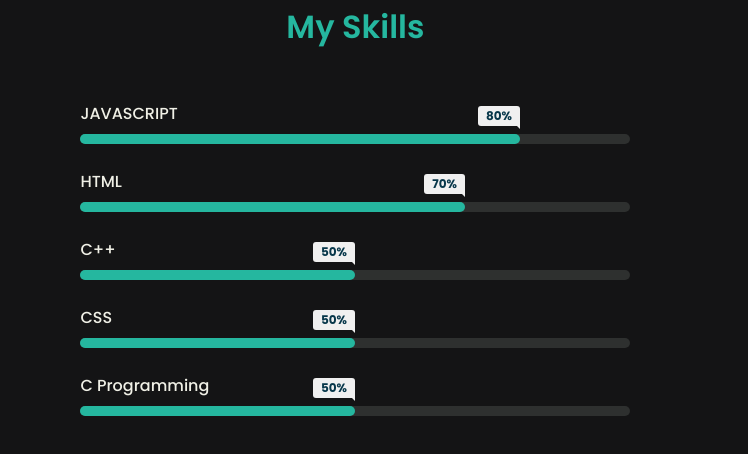
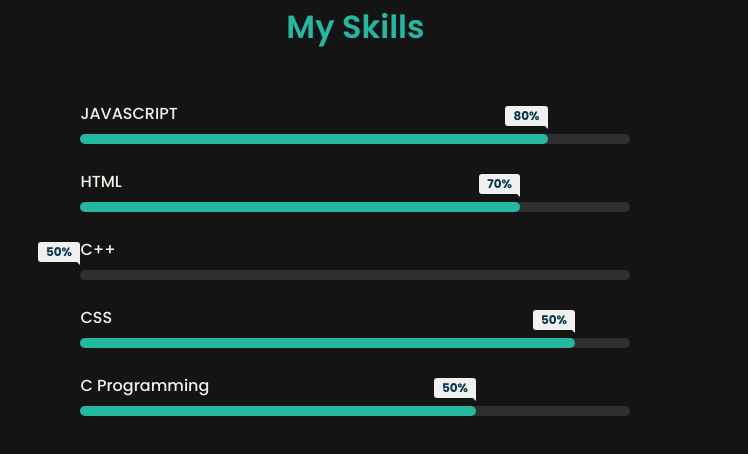
Before and after one commit to AbhayT1912/firstportfolro, a plain HTML site: page index.html in a window 1280 px wide. Shown: the part 893-1347 px from the top of the page, 532-1280 px from the left. Drawn offline with nearby package versions, Linux system fonts and the light colour scheme; a script that the page names is missing.

Commit message:
Update style.css

```diff
--- a/style.css
+++ b/style.css
@@ -197,19 +197,19 @@ header {
 }
 
 .progress-line .html {
+  width: 85%;
+}
+.progress-line .css {
   width: 80%;
 }
-.progress-line .css {
-  width: 70%;
-}
-.progress-line .bootstrap {
+/* .progress-line .bootstrap {
   width: 50%;
-}
+} */
 .progress-line .javascript {
-  width: 50%;
+  width: 90%;
 }
 .progress-line .c {
-  width: 50%;
+  width: 72%;
 }
 
 .bar .progress-line span::before {
```
